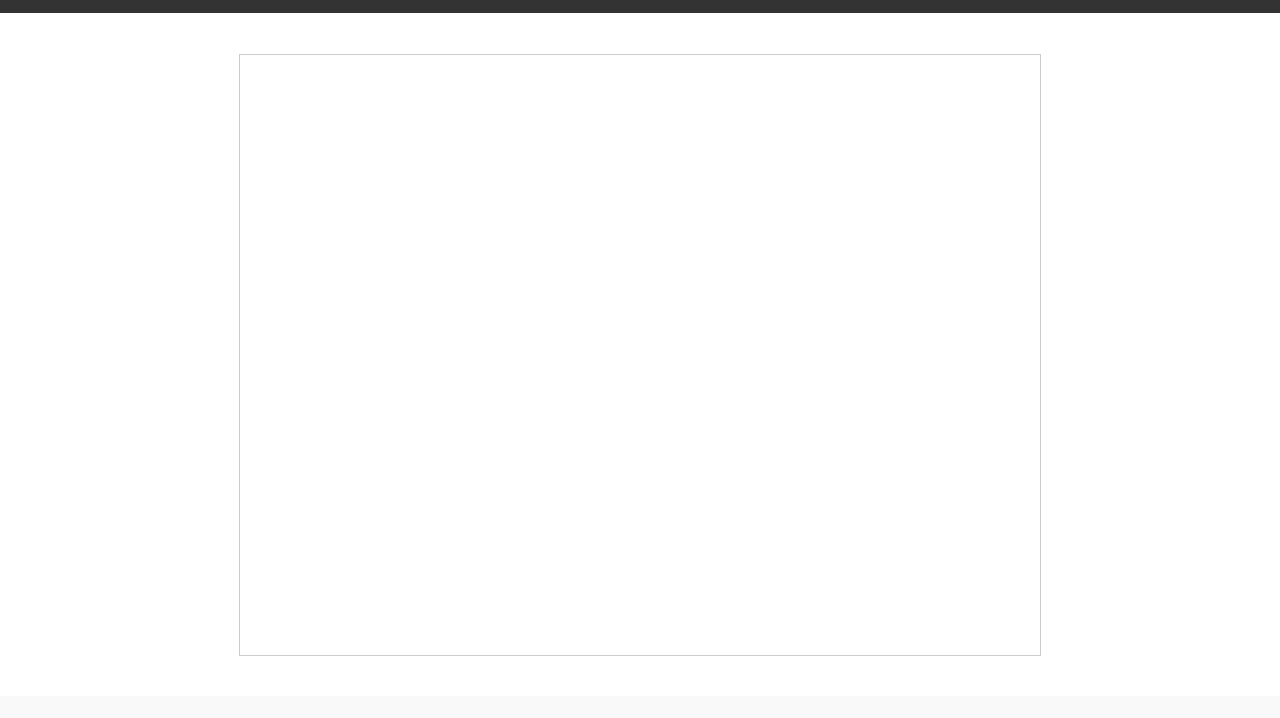
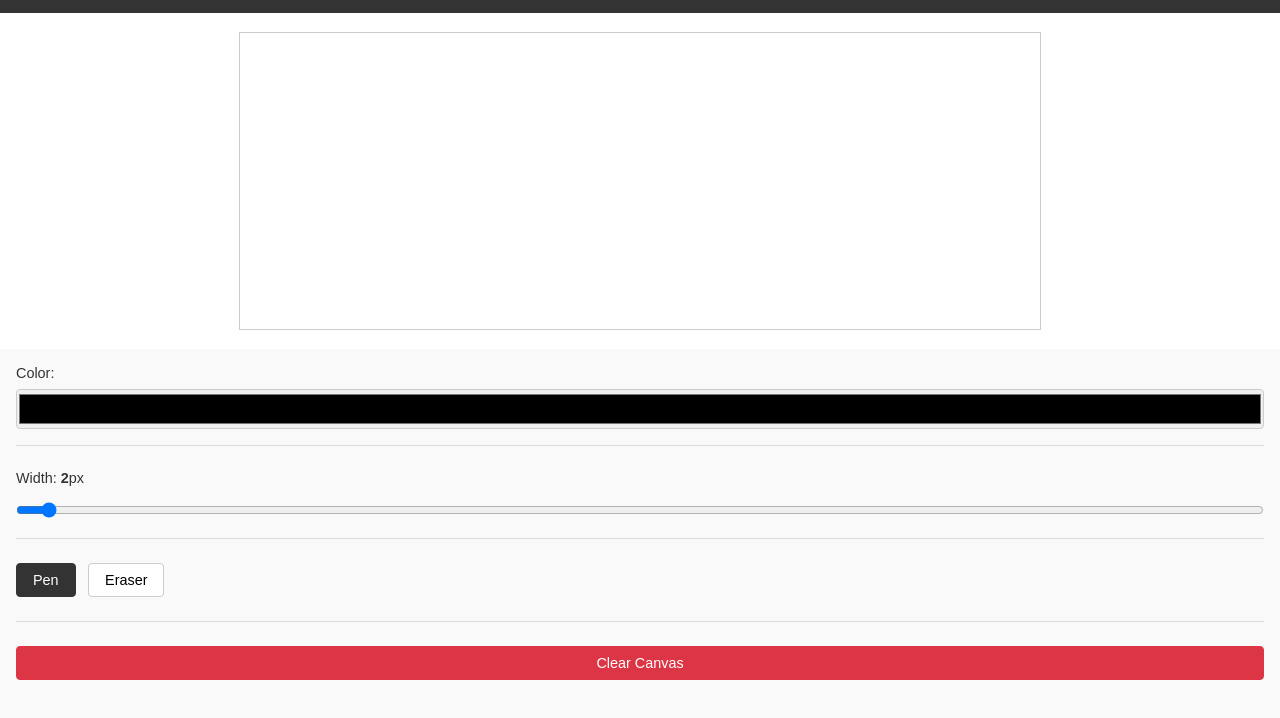
Before and after one commit to Brown-Sage/DrawDash, a website: page client/index.html in a window 1280 px wide. Shown: the part 56-774 px from the top of the page. Drawn offline with Linux system fonts and the light colour scheme.

Commit message:
Extend canvas drawing with color picker, stroke width, and eraser tool

```diff
--- a/client/canvas.js
+++ b/client/canvas.js
@@ -5,11 +5,14 @@
     let isDrawing = false;
     let currentColor = '#000000';
     let lineWidth = 2;
+    let currentTool = 'pen';  // 'pen' or 'eraser'
+    const CANVAS_BG_COLOR = '#FFFFFF';  // Background color for eraser
 
     let strokeIdCounter = 0;
     let currentStroke = null;
 
     // Each stroke: { id, color, width, points: [{x, y}, ...] }
+    // Note: Eraser strokes store the background color, not a special "eraser" type
     let strokes = [];
 
     function init(canvasElement) {
@@ -57,10 +60,15 @@
 
         const coords = getCanvasCoordinates(event);
 
+        // Determine the color to use based on current tool
+        // Eraser draws with background color, pen uses selected color
+        // This way eraser still creates a stroke (important for networking and undo/redo)
+        const strokeColor = currentTool === 'eraser' ? CANVAS_BG_COLOR : currentColor;
+
         // Start a new stroke with the initial point
         currentStroke = {
             id: `stroke_${strokeIdCounter++}`,
-            color: currentColor,
+            color: strokeColor,
             width: lineWidth,
             points: [coords]
         };
@@ -68,6 +76,8 @@
         isDrawing = true;
 
         // Draw the initial point (drawing a line to itself creates a dot)
+        ctx.strokeStyle = strokeColor;
+        ctx.lineWidth = lineWidth;
         ctx.beginPath();
         ctx.moveTo(coords.x, coords.y);
         ctx.lineTo(coords.x, coords.y);
@@ -164,7 +174,22 @@
     }
 
     function setTool(tool) {
-        // Placeholder for future tools (eraser, shapes, etc.)
+        // Set current drawing tool
+        // 'pen' - draws with selected color
+        // 'eraser' - draws with background color (still creates a stroke)
+        //
+        // Why eraser creates strokes instead of clearing:
+        // 1. Maintains consistency with stroke data structure
+        // 2. Enables future networking - eraser strokes sync like regular strokes
+        // 3. Supports undo/redo - eraser actions are reversible
+        // 4. Simpler implementation - no special eraser logic needed
+        if (tool === 'pen' || tool === 'eraser') {
+            currentTool = tool;
+        }
+    }
+
+    function getCurrentTool() {
+        return currentTool;
     }
 
     function setColor(color) {
@@ -189,6 +214,7 @@
         drawFromData,
         clear,
         setTool,
+        getCurrentTool,
         setColor,
         setLineWidth,
         getAllStrokes
--- a/client/index.html
+++ b/client/index.html
@@ -19,7 +19,24 @@
 
         <aside>
             <div id="toolbar">
-                <!-- TODO: Toolbar controls -->
+                <div class="tool-group">
+                    <label for="colorPicker">Color:</label>
+                    <input type="color" id="colorPicker" value="#000000">
+                </div>
+
+                <div class="tool-group">
+                    <label for="strokeWidth">Width: <span id="strokeWidthValue">2</span>px</label>
+                    <input type="range" id="strokeWidth" min="1" max="50" value="2">
+                </div>
+
+                <div class="tool-group">
+                    <button id="penTool" class="tool-btn active">Pen</button>
+                    <button id="eraserTool" class="tool-btn">Eraser</button>
+                </div>
+
+                <div class="tool-group">
+                    <button id="clearBtn" class="tool-btn clear-btn">Clear Canvas</button>
+                </div>
             </div>
             <div id="users">
                 <!-- TODO: Active users list -->
--- a/client/main.js
+++ b/client/main.js
@@ -25,8 +25,47 @@
         e.preventDefault();
     });
 
+    // Toolbar controls
+    const colorPicker = document.getElementById('colorPicker');
+    const strokeWidth = document.getElementById('strokeWidth');
+    const strokeWidthValue = document.getElementById('strokeWidthValue');
+    const penTool = document.getElementById('penTool');
+    const eraserTool = document.getElementById('eraserTool');
+    const clearBtn = document.getElementById('clearBtn');
+
+    // Color picker
+    colorPicker.addEventListener('input', (e) => {
+        Canvas.setColor(e.target.value);
+    });
+
+    // Stroke width slider
+    strokeWidth.addEventListener('input', (e) => {
+        const width = parseInt(e.target.value);
+        strokeWidthValue.textContent = width;
+        Canvas.setLineWidth(width);
+    });
+
+    // Tool selection
+    penTool.addEventListener('click', () => {
+        Canvas.setTool('pen');
+        penTool.classList.add('active');
+        eraserTool.classList.remove('active');
+    });
+
+    eraserTool.addEventListener('click', () => {
+        Canvas.setTool('eraser');
+        eraserTool.classList.add('active');
+        penTool.classList.remove('active');
+    });
+
+    // Clear canvas
+    clearBtn.addEventListener('click', () => {
+        if (confirm('Clear the entire canvas? This cannot be undone.')) {
+            Canvas.clear();
+        }
+    });
+
     // TODO: WebSocket connection for collaboration
-    // TODO: Toolbar controls (color picker, clear button, etc.)
 
     console.log('DrawDash initialized - Ready for drawing!');
 });
--- a/client/style.css
+++ b/client/style.css
@@ -50,6 +50,75 @@
     margin-bottom: 1rem;
 }
 
+.tool-group {
+    margin-bottom: 1.5rem;
+    padding-bottom: 1rem;
+    border-bottom: 1px solid #ddd;
+}
+
+.tool-group:last-child {
+    border-bottom: none;
+}
+
+.tool-group label {
+    display: block;
+    margin-bottom: 0.5rem;
+    font-size: 0.9rem;
+    color: #333;
+    font-weight: 500;
+}
+
+#colorPicker {
+    width: 100%;
+    height: 40px;
+    border: 1px solid #ccc;
+    border-radius: 4px;
+    cursor: pointer;
+}
+
+#strokeWidth {
+    width: 100%;
+    margin-top: 0.5rem;
+}
+
+#strokeWidthValue {
+    font-weight: bold;
+    color: #333;
+}
+
+.tool-btn {
+    padding: 0.5rem 1rem;
+    margin-right: 0.5rem;
+    margin-bottom: 0.5rem;
+    border: 1px solid #ccc;
+    background-color: white;
+    border-radius: 4px;
+    cursor: pointer;
+    font-size: 0.9rem;
+    transition: all 0.2s;
+}
+
+.tool-btn:hover {
+    background-color: #f0f0f0;
+}
+
+.tool-btn.active {
+    background-color: #333;
+    color: white;
+    border-color: #333;
+}
+
+.clear-btn {
+    width: 100%;
+    background-color: #dc3545;
+    color: white;
+    border-color: #dc3545;
+}
+
+.clear-btn:hover {
+    background-color: #c82333;
+}
+
 #users {
     /* TODO: Style user list */
 }
```
